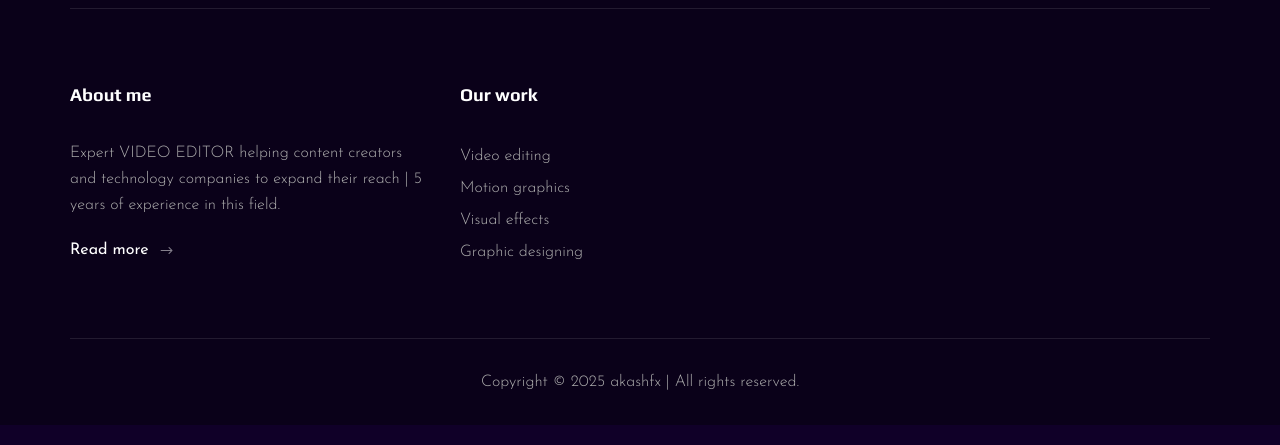
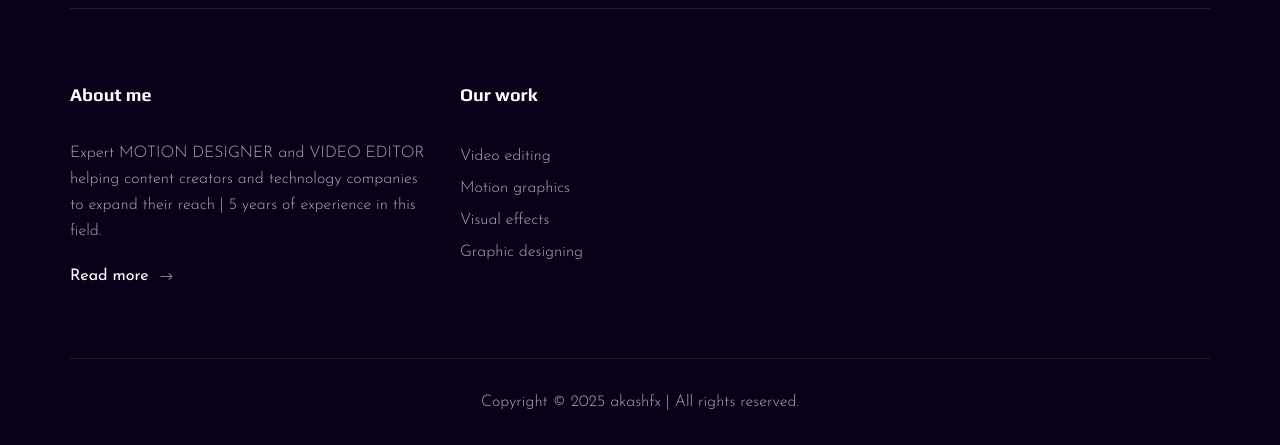
Before and after one commit to akash-fxx/portfolio, a plain HTML site: page services.html in a window 1280 px wide. Shown: the part 1701-2146 px from the top of the page. Drawn offline with Linux system fonts and the light colour scheme.

Commit message:
Update services.html

```diff
--- a/services.html
+++ b/services.html
@@ -264,7 +264,7 @@
                 <div class="col-lg-4 col-md-6 col-sm-6">
                     <div class="footer__option__item">
                         <h5>About me</h5>
-                        <p>Expert VIDEO EDITOR helping content creators and technology companies to expand their reach | 5 years of experience in this field.</p>
+                        <p>Expert MOTION DESIGNER and VIDEO EDITOR helping content creators and technology companies to expand their reach | 5 years of experience in this field.</p>
                         <a href="about.html" class="read__more">Read more <span class="arrow_right"></span></a>
                     </div>
                 </div>
```
